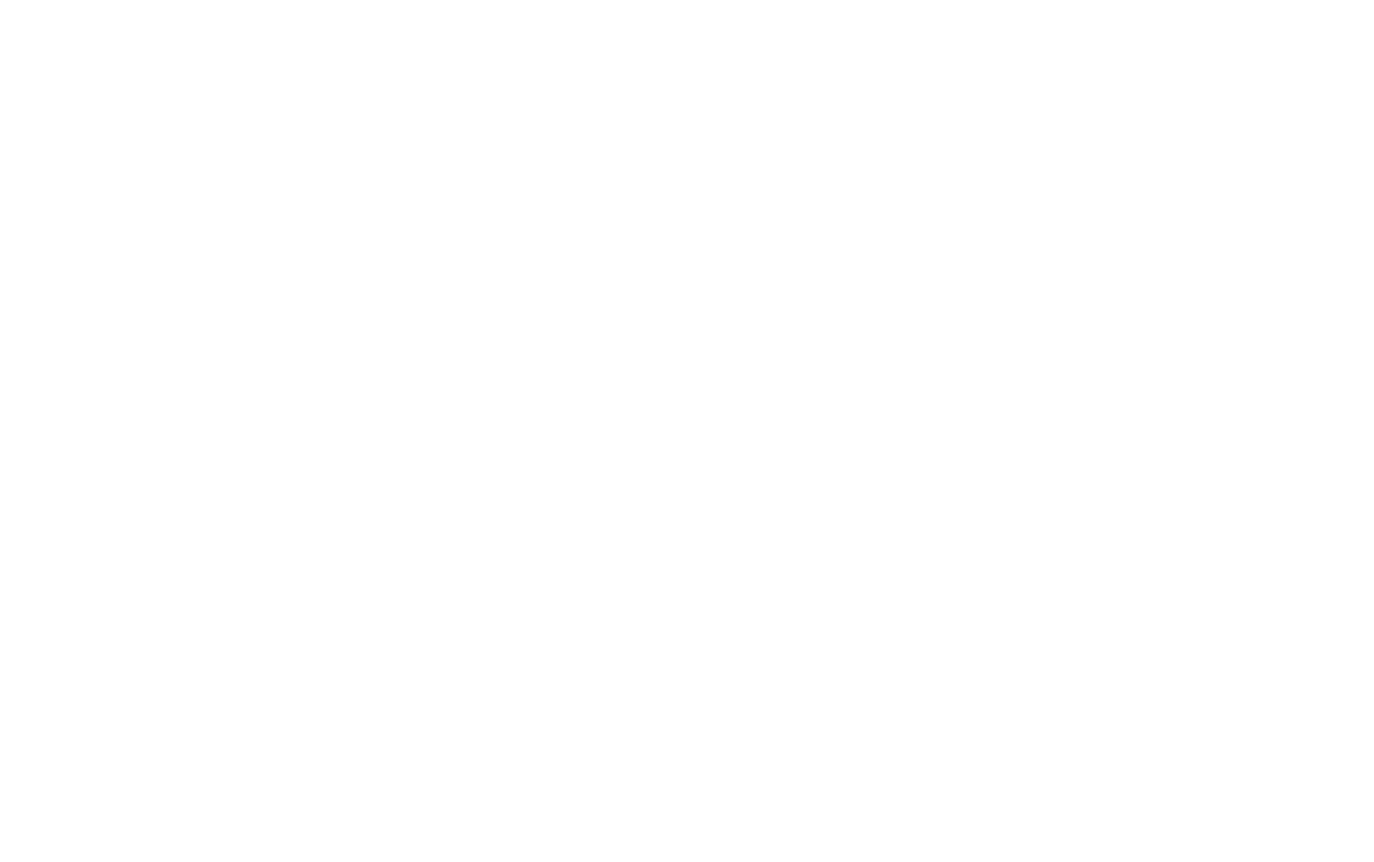
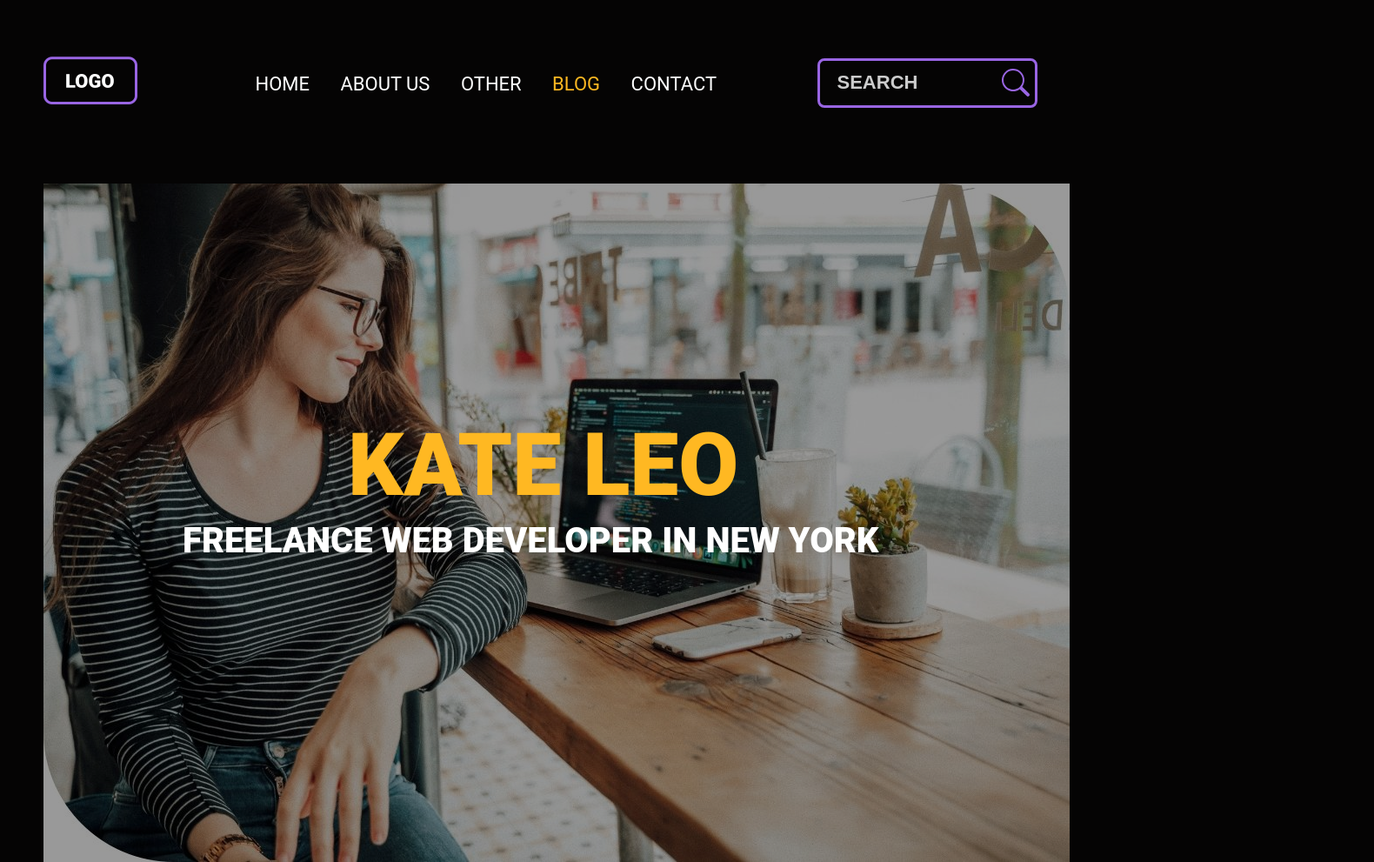
Before and after one commit to Lotlin/Portfolio, a plain HTML site: page index.html in a window 1280 px wide. Shown: the whole page at 87% size, 1580 px wide, since content can reach past the window. Before the commit the page ends 800 px from the top, so only its background shows below. Drawn offline with Linux system fonts and the light colour scheme.

Commit message:
m-2-lesson-3 added header and hero

```diff
--- /dev/null
+++ b/css/header.css
@@ -0,0 +1,55 @@
+.header {
+    padding-top: 60px;
+    padding-bottom: 40px;
+}
+
+.header__logo,
+.header__nav,
+.header__item,
+.header__form {
+    display: inline-block;
+    vertical-align: middle;
+}
+
+.header__logo {
+    margin-right: 90px;
+}
+
+.header__nav {
+    margin-right: 110px;
+}
+
+.header__item:not(:last-child) {
+    margin-right: 30px;
+}
+
+.header__item:nth-child(4) {
+    color: #ffb822;
+}
+
+.header__form--item {
+    border: 3px solid #9965e3;
+    border-radius: 8px;
+}
+
+.header__form--input {
+    background-color: transparent;
+    border: none;
+    color: #FFFFFF;
+    padding: 20px 0 16px 20px;
+}
+
+.header__form--input::placeholder {
+    color: #CCCCCC;
+    font-size: 22px;
+    font-weight: 900;
+    text-transform: uppercase;
+}
+
+.header__form-button {
+    display: inline-block;
+    vertical-align: middle;
+    background-color: transparent;
+    border: 0;
+    cursor: pointer;
+}
--- /dev/null
+++ b/css/hero.css
@@ -0,0 +1,42 @@
+.hero__container {
+    padding-top: 40px;
+    padding-bottom: 45px;
+}
+
+.hero {
+    position: relative;
+    min-height: 783px;
+    background-image: url("../image/main.jpg");
+    background-repeat: no-repeat;
+}
+
+.hero::after {
+    position: absolute;
+    top: 0;
+    bottom: 0;
+    right: 0;
+    left: 0;
+    background-color: #000000;
+    opacity: 0.4;
+    content: "";
+}
+
+.hero__title,
+.hero__description {
+    position: relative;
+    z-index: 1;
+}
+.hero__title {
+    top: 265px;
+    left: 350px;
+    color: #ffb822;
+    font-size: 100px;
+    font-weight: 900;
+}
+
+.hero__description {
+    top: 270px;
+    left: 160px;
+    font-size: 40px;
+    font-weight: 900;
+}
--- /dev/null
+++ b/css/style.css
@@ -0,0 +1,37 @@
+* {
+    box-sizing: border-box;
+}
+
+body {
+    margin: 0;
+    padding: 0;
+    background-color: #050404;
+    color: #FFFFFF;
+    font-family: Roboto,  sans-serif;
+    font-size: 22px;
+    font-weight: 400;
+    text-transform: uppercase;
+}
+
+ul {
+    list-style: none;
+}
+
+h1, h2 {
+    margin: 0;
+}
+
+a {
+    color: inherit;
+    text-decoration: none;
+}
+
+img {
+    max-height: 100%;
+    max-width: 100%;
+}
+
+.container {
+    margin: 0 auto;
+    max-width: 1180px;
+}
--- /dev/null
+++ b/index.css
@@ -0,0 +1,3 @@
+@import "css/style.css";
+@import "css/header.css";
+@import "css/hero.css";
--- a/index.html
+++ b/index.html
@@ -2,12 +2,64 @@
 <html lang="en">
 <head>
   <meta charset="UTF-8">
-  <meta name="viewport"
-        content="width=device-width, user-scalable=no, initial-scale=1.0, maximum-scale=1.0, minimum-scale=1.0">
-  <meta http-equiv="X-UA-Compatible" content="ie=edge">
-  <title>Document</title>
+  <title>Kate Leo</title>
+  <link rel="stylesheet" href="index.css">
 </head>
 <body>
+  <div class="container">
+    <header class="header">
+        <div class="header__logo">
+          <a href="/">
+            <img src="image/logo_header.png" alt="LOGO">
+          </a>
+        </div>
 
+        <nav class="header__nav">
+          <ul class="header__list">
+            <li class="header__item">
+              <a class="header__link" href="#">Home</a>
+            </li>
+            <li class="header__item">
+              <a class="header__link" href="#">About us</a>
+            </li>
+            <li class="header__item">
+              <a class="header__link" href="#">other</a>
+            </li>
+            <li class="header__item">
+              <a class="header__link" href="#">blog</a>
+            </li>
+            <li class="header__item">
+              <a class="header__link" href="#">contact</a>
+            </li>
+          </ul>
+        </nav>
+
+        <div class="header__form">
+          <form class="header__form--item" action="#">
+            <label>
+              <input class="header__form--input" type="text" placeholder="search">
+            </label>
+            <button class="header__form-button">
+              <img src="image/search.svg" alt="search icon">
+            </button>
+          </form>
+
+        </div>
+    </header>
+
+    <main class="main">
+      <div class="hero__container">
+        <section class="hero">
+          <h1 class="hero__title">Kate leo</h1>
+          <h2 class="hero__description">Freelance Web Developer in new YORK</h2>
+        </section>
+      </div>
+
+    </main>
+
+    <footer class="footer">
+
+    </footer>
+  </div>
 </body>
 </html>
```
Also changed, not shown: image/GROWTHX.jpg (added), image/human_anatomy.jpg (added), image/logo.svg (added), image/logo_header.png (added), image/lookr.jpg (added), image/main.jpg (added), image/natural_hacks.jpg (added), image/nevage.jpg (added), image/profigoals.jpg (added), image/search.svg (added), image/social/VK.svg (added), image/social/facebook.svg (added), image/social/instagram.svg (added), image/social/telegram.svg (added), 1 other file.
